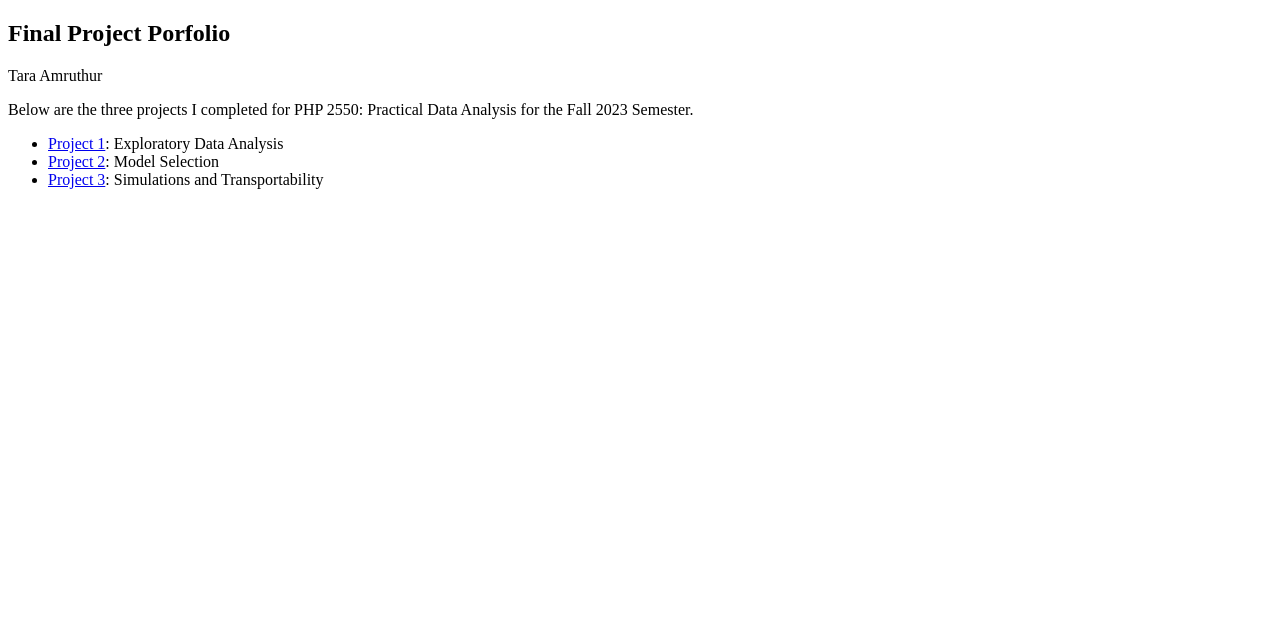
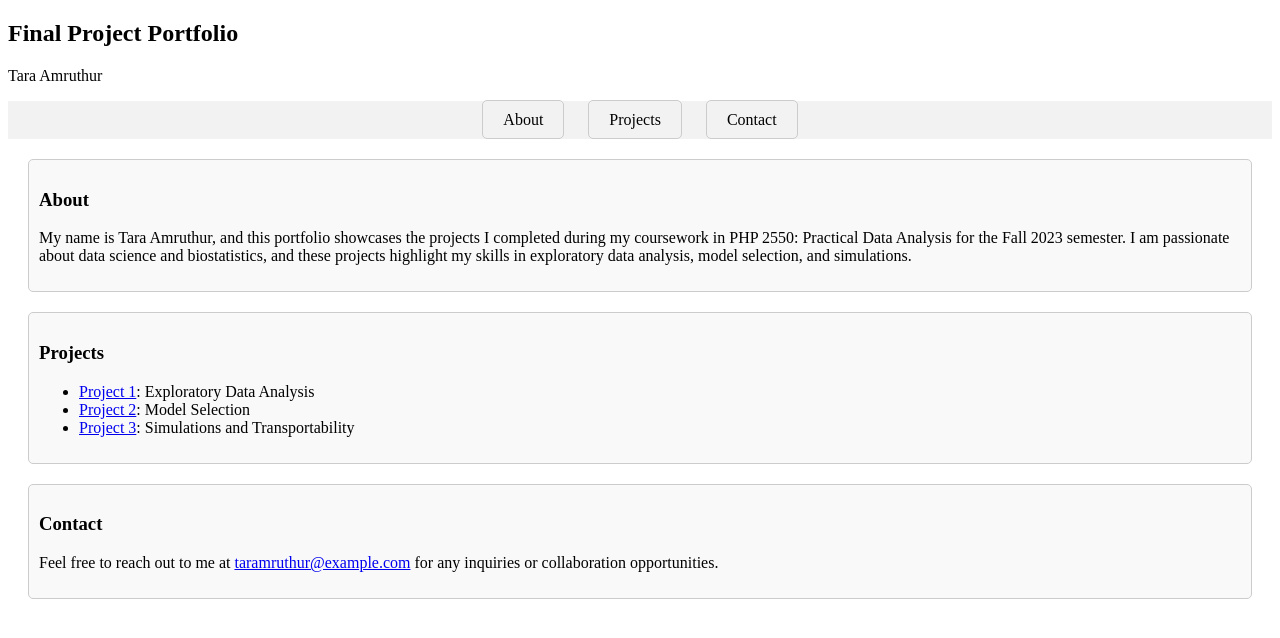
Before and after one commit to taramz/taramz.github.io, a plain HTML site: page index.html in a window 1280 px wide. Drawn offline with Linux system fonts and the light colour scheme.

Commit message:
Add tabs

```diff
--- a/index.html
+++ b/index.html
@@ -1,25 +1,73 @@
 <!doctype html>
 
 <html>
-
   <head>
-
-    <title>Tara Amruthur - Final Project Portfolio</title>
-
+    <title>Project Portfolio</title>
+    <style>
+      /* Styling for the navigation bar */
+      nav {
+        background-color: #f2f2f2;
+        padding: 10px;
+        text-align: center;
+      }
+      nav a {
+        margin: 10px;
+        padding: 10px 20px;
+        text-decoration: none;
+        color: black;
+        border: 1px solid #ccc;
+        border-radius: 5px;
+      }
+      nav a:hover {
+        background-color: #ddd;
+      }
+      section {
+        margin: 20px;
+        padding: 10px;
+        border: 1px solid #ccc;
+        border-radius: 5px;
+        background-color: #f9f9f9;
+      }
+    </style>
   </head>
 
-  <header><h2>Final Project Porfolio</h2>
-  <p> Tara Amruthur </p></header>
+  <body>
+    <header>
+      <h2>Final Project Portfolio</h2>
+      <p> Tara Amruthur </p>
+    </header>
 
-  <body>
-    Below are the three projects I completed for PHP 2550: Practical Data Analysis for the Fall 2023 Semester.
+    <!-- Navigation Bar -->
+    <nav>
+      <a href="#about">About</a>
+      <a href="#projects">Projects</a>
+      <a href="#contact">Contact</a>
+    </nav>
 
-    <ul>
-      <li> <a href='https://github.com/taramz/project_one'>Project 1</a>: Exploratory Data Analysis </li>
-      <li> <a href='https://github.com/taramz/project_two'>Project 2</a>: Model Selection </li>
-      <li> <a href='https://github.com/taramz/project_three'>Project 3</a>: Simulations and Transportability </li>
-    </ul>
+    <!-- About Section -->
+    <section id="about">
+      <h3>About</h3>
+      <p>
+        My name is Tara Amruthur, and this portfolio showcases the projects I completed during my coursework in PHP 2550: Practical Data Analysis for the Fall 2023 semester. I am passionate about data science and biostatistics, and these projects highlight my skills in exploratory data analysis, model selection, and simulations.
+      </p>
+    </section>
 
+    <!-- Projects Section -->
+    <section id="projects">
+      <h3>Projects</h3>
+      <ul>
+        <li><a href='https://github.com/taramz/project_one'>Project 1</a>: Exploratory Data Analysis</li>
+        <li><a href='https://github.com/taramz/project_two'>Project 2</a>: Model Selection</li>
+        <li><a href='https://github.com/taramz/project_three'>Project 3</a>: Simulations and Transportability</li>
+      </ul>
+    </section>
+
+    <!-- Contact Section -->
+    <section id="contact">
+      <h3>Contact</h3>
+      <p>
+        Feel free to reach out to me at <a href="mailto:taramruthur@example.com">taramruthur@example.com</a> for any inquiries or collaboration opportunities.
+      </p>
+    </section>
   </body>
-
 </html>
```
